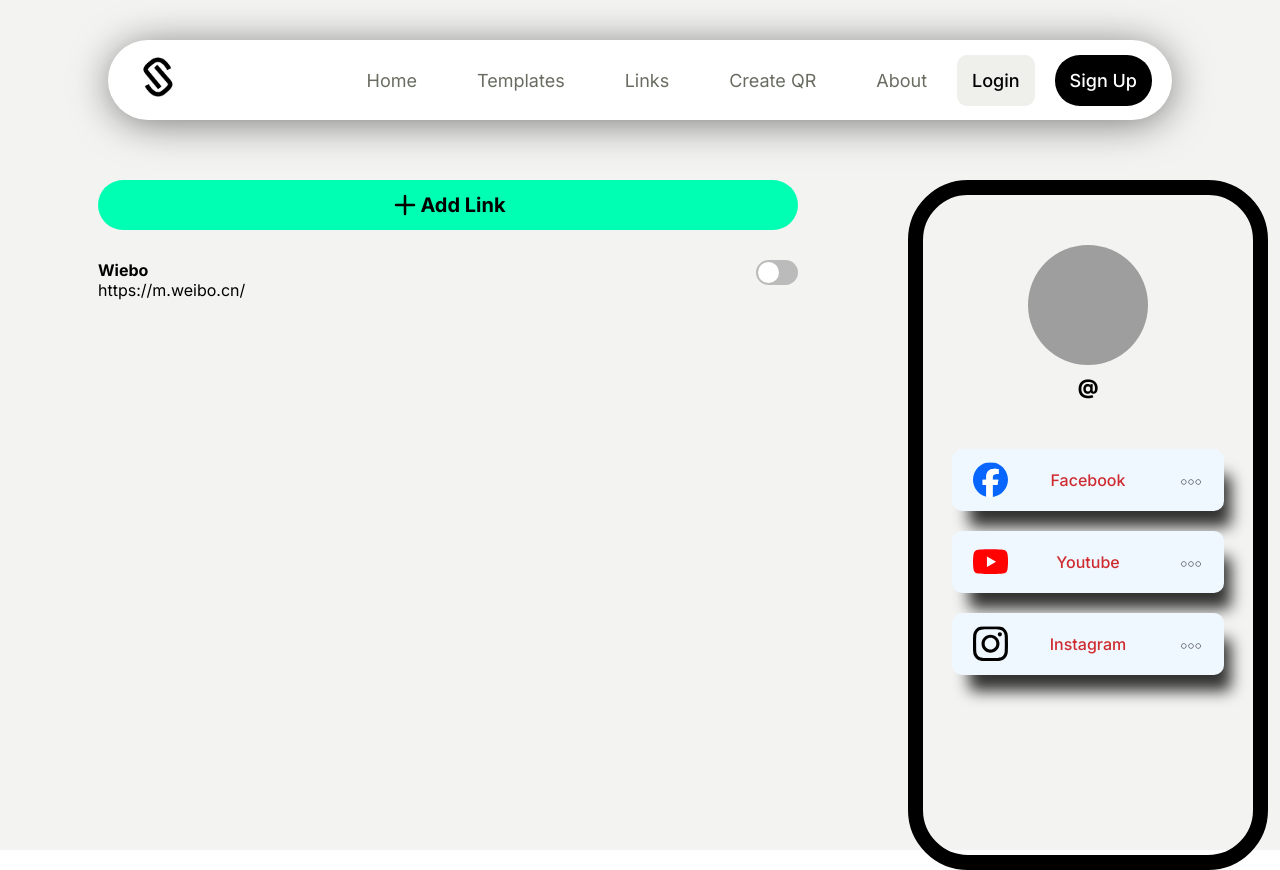
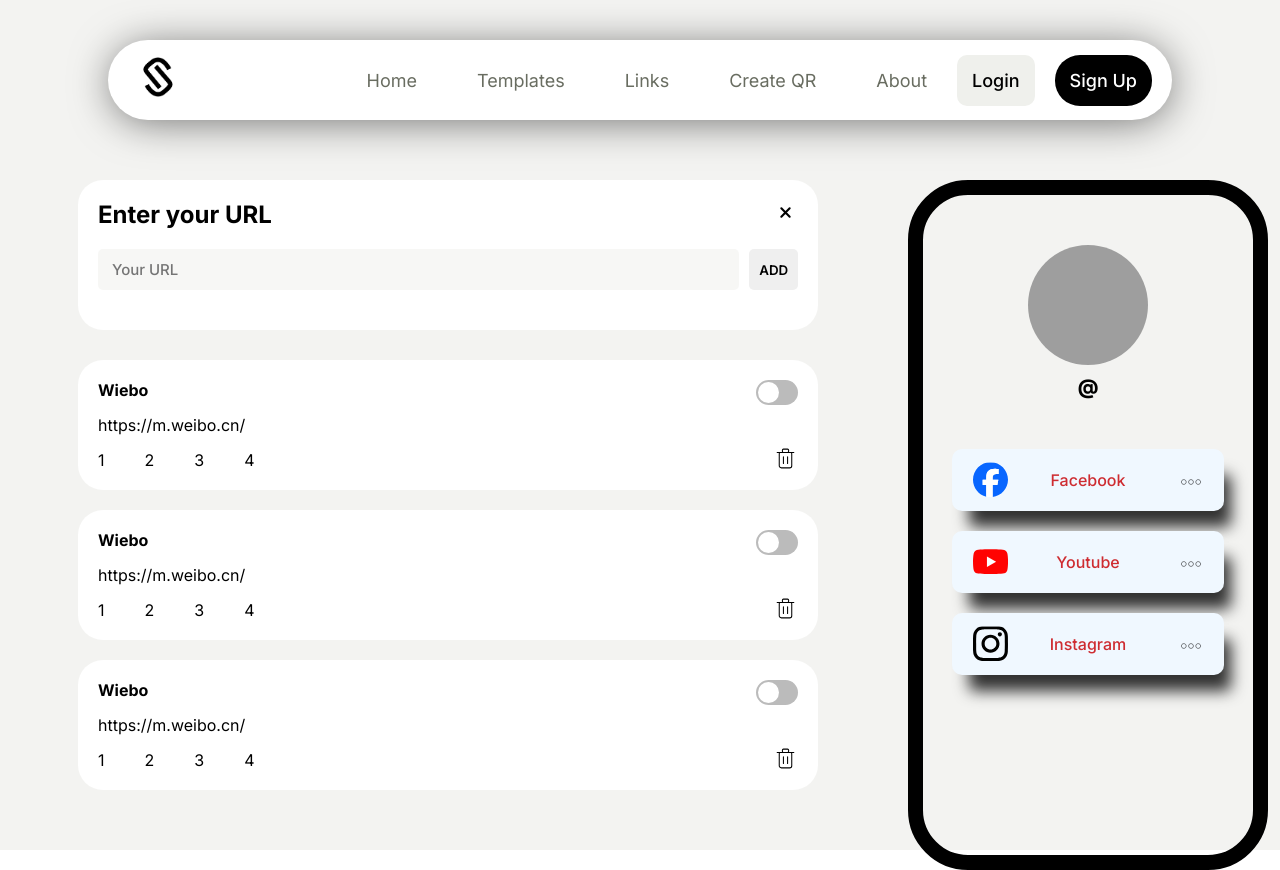
Before and after one commit to patto220048/IG22-qr-link, a React (Vite) app in the folder fontend/: page /links in a window 1280 px wide. Both pictures are taken after a click on the button "Add Link". Built offline with nearby package versions, Linux system fonts and the light colour scheme; grey boxes are pictures that could not be loaded.

Commit message:
update add link page

```diff
--- a/fontend/src/App.jsx
+++ b/fontend/src/App.jsx
@@ -13,8 +13,6 @@ const Home = lazy(() => import('./pages/home/Home'));
 import Template from './pages/tempate/Template';
 import ResetPass from './pages/register/resetPass/ResetPass';
 import Newpass from './pages/register/newPass/NewPass';
-import axiosInstance from './instance/axiosInstance';
-import axios from 'axios';
 const Links = lazy(() => import('./pages/links/Links'));
 const Profile = lazy(() => import('./pages/profile/Profile'));
 
--- /dev/null
+++ b/fontend/src/components/AddLink/AddLink.jsx
@@ -0,0 +1,25 @@
+import { closeIcon } from '../../svg/icon';
+import './AddLink.scss';
+function AddLink({ setIsAddLink,isAddLink }) {
+    return (
+        <div className={"AddLink "}>
+            <div className="AddLink-wapper">
+                <div className="AddLink-content">
+                    <h2 className="AddLink-content_title">Enter your URL</h2>
+                    <div className="AddLink-content_group">
+                        <input type="text" className="AddLink-content_input" placeholder='Your URL' />
+                        <button className='AddLink-content-btn'>ADD</button>
+                    </div>
+
+                    <section className="AddLink-content_option"></section>
+                </div>
+
+                <div className="AddLink-off" onClick={() => setIsAddLink(false)}>
+                    {closeIcon(25, 25)}
+                </div>
+            </div>
+        </div>
+    );
+}
+
+export default AddLink;
--- /dev/null
+++ b/fontend/src/components/AddLink/AddLink.scss
@@ -0,0 +1,81 @@
+@import "../../base/color";
+@import "../../base/variable";
+
+.AddLink{
+    width: 700px;
+    height: 100%;
+    background-color: $white;
+    padding: 20px;
+    border-radius: 25px;
+    animation: contentShow 500ms  cubic-bezier(0.16, 1, 0.3, 1);
+
+    .AddLink-wapper{
+        width: 100%;
+        position: relative;
+        .AddLink-content{
+            display: flex;
+            flex-direction: column;
+            gap: 20px;
+            .AddLink-content_group{
+                display: flex;
+                width: 100%;
+                justify-content: space-between;
+                gap: 10px;
+                .AddLink-content_input{
+                    width: 90%;
+                    height: 13px;
+                    padding: 12px;
+                    border-radius: 5px;
+                    font-size: 15px;
+                    background-color: rgba($color: $text_hover_color, $alpha: 0.5);
+                    border: 2px solid transparent;
+                    font-weight: 500;
+                    &:focus {
+                        border: 2px solid $black;
+                    }
+
+                }
+                .AddLink-content-btn{
+                    @include btn;
+                    width: 50px;
+                    border-radius: 5px;
+                    transition: all 0.3s ease-in-out;
+
+
+                    &:hover{
+                        background-color: $black;
+                        color:$white;
+                    }
+                }
+            }
+            .AddLink-content_title{
+                font-family: 800;
+            }
+
+        }
+        .AddLink-off{
+            position: absolute;
+            top: 0;
+            right: 0;
+            cursor: pointer;
+            :hover{
+                background-color: var(--gray-3);
+                border-radius: 50%;
+
+            }
+        }
+    }
+}
+
+
+@keyframes contentShow {
+    from {
+        opacity: 0;
+        height: 0;
+    }
+    to{
+        opacity: 1;
+        height: 100%;
+
+    }
+}
--- a/fontend/src/components/LinkItems/LinksItems.jsx
+++ b/fontend/src/components/LinkItems/LinksItems.jsx
@@ -1,8 +1,10 @@
 import LinksItem from "../LinksItem/LinksItem";
-
+import "./LinksItems.scss"
 function LinksItems() {
     return (
         <div className="LinksItems">
+            <LinksItem/>
+            <LinksItem/>
             <LinksItem/>
         </div>
       );
--- a/fontend/src/components/LinkItems/LinksItems.scss
+++ b/fontend/src/components/LinkItems/LinksItems.scss
@@ -0,0 +1,5 @@
+.LinksItems{
+    display: flex;
+    flex-direction: column;
+    gap: 20px;
+}
--- a/fontend/src/components/LinksItem/LinksItem.jsx
+++ b/fontend/src/components/LinksItem/LinksItem.jsx
@@ -1,9 +1,9 @@
 import { useState } from 'react';
 import './LinksItem.scss';
 import * as Switch from '@radix-ui/react-switch';
+import {trashIcon} from "../../svg/icon"
 function LinksItem() {
     const [isSwith, setIsSwitch] = useState(false)
-    console.log(isSwith)
     return (
         <section className="LinksItem">
             <div className="LinksItem-drag-icon"></div>
@@ -19,7 +19,14 @@ function LinksItem() {
                         </Switch.Root>
                     </div>
                 </div>
-                <div className="LinksItem-direct"></div>
+                <ul className="LinksItem-direct">
+                    <li className='LinksItem-direct-item'>1</li>
+                    <li className='LinksItem-direct-item'>2</li>
+                    <li className='LinksItem-direct-item'>3</li>
+                    <li className='LinksItem-direct-item'>4</li>
+                    <li className='LinksItem-direct-delete'>{trashIcon(25,25)}</li>
+
+                </ul>
             </div>
         </section>
     );
--- a/fontend/src/components/LinksItem/LinksItem.scss
+++ b/fontend/src/components/LinksItem/LinksItem.scss
@@ -2,13 +2,22 @@
 
 .LinksItem {
     width: 700px;
+    background-color: $white;
+    padding: 20px;
+    border-radius: 25px;
     .LinksItem-drag-icon {
     }
     .LinksItem-wapper {
+        display: flex;
+        flex-direction: column;
+        gap: 15px;
         .LinksItem-item {
             display: flex;
             justify-content: space-between;
             .LinksItem-side {
+                display: flex;
+                flex-direction: column;
+                gap: 15px;
                 .LinkItem-name {
                 }
                 .LinkItem-link {
@@ -28,7 +37,7 @@
                     box-shadow: 0 0 0 2px black;
                 }
                 .SwitchRoot[data-state='checked'] {
-                    background-color:var(--green-10);
+                    background-color: var(--green-10);
                 }
                 .SwitchThumb {
                     display: block;
@@ -43,10 +52,25 @@
                 }
                 .SwitchThumb[data-state='checked'] {
                     transform: translateX(19px);
-                  }
+                }
             }
         }
         .LinksItem-direct {
+            position: relative;
+            display: flex;
+            align-items: center;
+            gap: 40px;
+            width: 100%;
+            .LinksItem-direct-delete {
+                position: absolute;
+                right: 0;
+                cursor: pointer;
+
+                :hover {
+                    border-radius: 5px;
+                    background-color: var(--gray-6);
+                }
+            }
         }
     }
 }
--- a/fontend/src/pages/links/Links.jsx
+++ b/fontend/src/pages/links/Links.jsx
@@ -1,23 +1,31 @@
-import LinksItems from "../../components/LinkItems/LinksItems";
-import PreView from "../../components/Preview/PreView";
-import { plusIcon } from "../../svg/icon";
-import "./Links.scss"
-
+import { useState } from 'react';
+import LinksItems from '../../components/LinkItems/LinksItems';
+import PreView from '../../components/Preview/PreView';
+import { plusIcon } from '../../svg/icon';
+import './Links.scss';
+import AddLink from '../../components/AddLink/AddLink';
 
 function Links() {
 
-
+    const [isAddLink, setIsAddLink] = useState(false)
+    const handleAddLink = () => {
+        setIsAddLink(true);
+    }
     return (
         <div className="Links">
             <div className="Links-left">
-            <button className="Links-left-btn" >{plusIcon(30,30)} Add Link</button>
+                <div className="Links-contents">
+                    {!isAddLink && <button className="Links-left-btn" onClick={handleAddLink}>{plusIcon(30, 30)} Add Link</button>}
+                    {isAddLink && <AddLink  isAddLink= {isAddLink} setIsAddLink={setIsAddLink}/>}
                     <section className="Links-left-wapper">
-               <LinksItems/>
+                        <LinksItems />
                     </section>
+                </div>
 
             </div>
+            {/* preview */}
             <div className="Links-right">
-                <PreView/>
+                <PreView />
             </div>
         </div>
     );
--- a/fontend/src/pages/links/Links.scss
+++ b/fontend/src/pages/links/Links.scss
@@ -11,12 +11,14 @@
     .Links-left {
         padding-top: 180px;
         flex: 3;
-        display: flex;
+
+        .Links-contents {
             gap: 30px;
             align-items: center;
             flex-direction: column;
+            display: flex;
             .Links-left-btn {
-            width: 700px;
+                width: 720px;
                 height: 50px;
                 padding: 5px;
                 border-radius: 25px;
@@ -25,12 +27,12 @@
                 font-weight: 700;
                 font-size: 20px;
                 &:hover {
-                transform: scale(1.1);
+                    // transform: scale(1.1);
                     color: whitesmoke;
                 }
             }
-        .Links-left-wapper{
-
+            .Links-left-wapper {
+            }
         }
     }
     .Links-right {
--- a/fontend/src/svg/icon.jsx
+++ b/fontend/src/svg/icon.jsx
@@ -208,3 +208,14 @@ export const upLoadVideo = (w, h) => (
         />
     </svg>
 );
+export const trashIcon = (w, h) => (
+    <svg width={w} height={h} viewBox="0 0 24 24" fill="none" xmlns="http://www.w3.org/2000/svg">
+        <path
+            d="M4 6.17647H20M10 16.7647V10.4118M14 16.7647V10.4118M16 21H8C6.89543 21 6 20.0519 6 18.8824V7.23529C6 6.65052 6.44772 6.17647 7 6.17647H17C17.5523 6.17647 18 6.65052 18 7.23529V18.8824C18 20.0519 17.1046 21 16 21ZM10 6.17647H14C14.5523 6.17647 15 5.70242 15 5.11765V4.05882C15 3.47405 14.5523 3 14 3H10C9.44772 3 9 3.47405 9 4.05882V5.11765C9 5.70242 9.44772 6.17647 10 6.17647Z"
+            stroke="black"
+            strokeWidth="1"
+            strokeLinecap="round"
+            strokeLinejoin="round"
+        />
+    </svg>
+);
```
Lines whose indentation alone changed are shown as unchanged.
